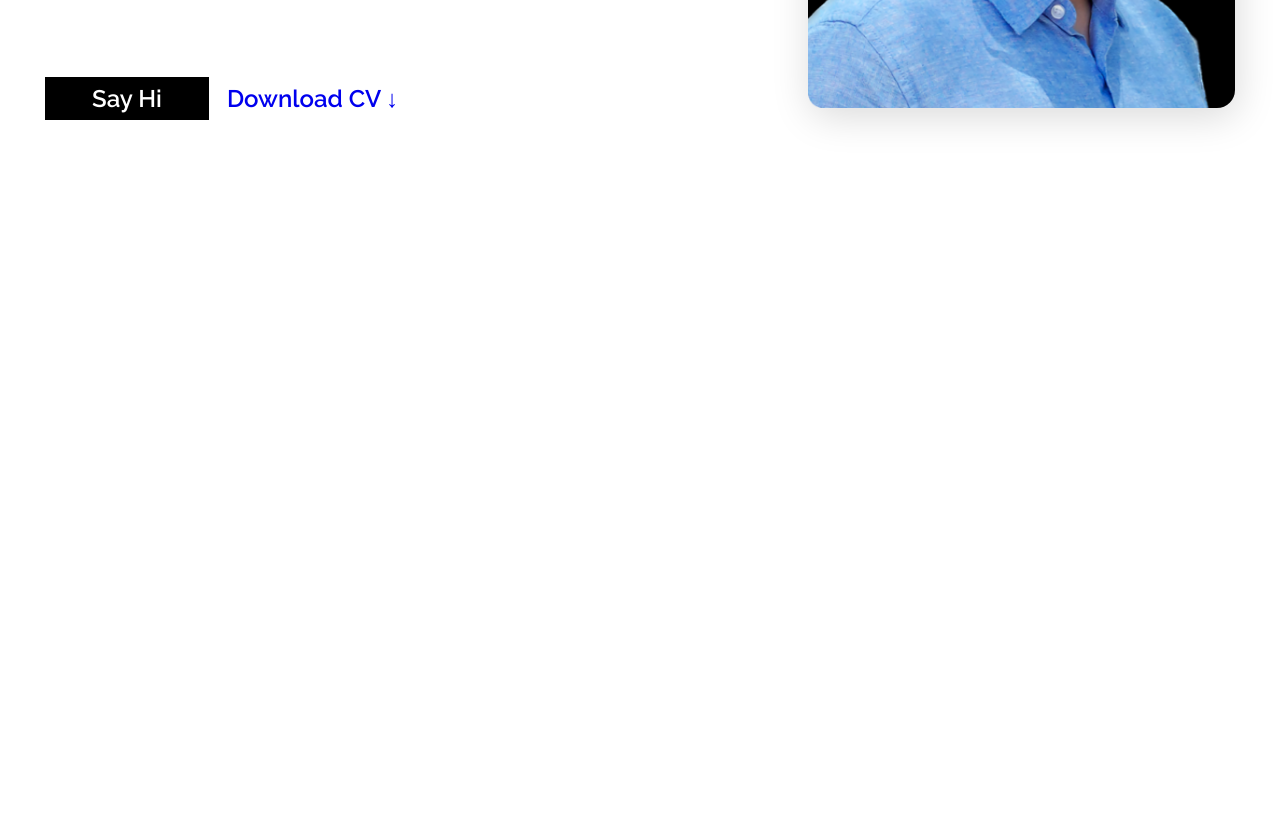
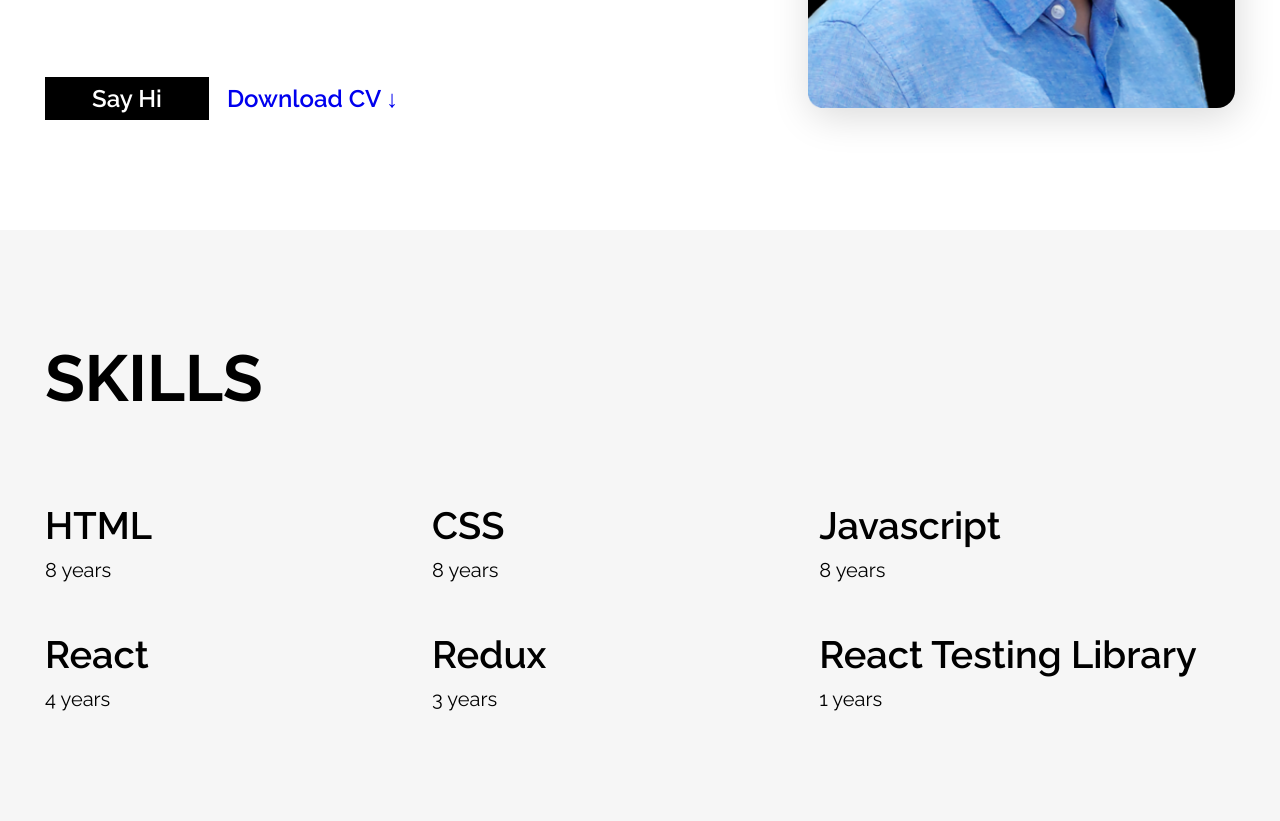
Before and after one commit to naglaamossleh2016/Advanced-Css-Project, a plain HTML site: page index.html in a window 1280 px wide. Shown: the part 591-1412 px from the top of the page. Before the commit the page ends 800 px from the top, so only its background shows below. Drawn offline with Linux system fonts and the light colour scheme.

Commit message:
skills section

```diff
--- a/index.html
+++ b/index.html
@@ -36,6 +36,7 @@
           <label for="toggle" class="toggle__label"></label>
         </div>
       </header>
+      <!-- Bio Section -->
       <section id="bio" class="bio section">
         <div class="bio__data">
           <h1 class="bio__heading">Hi There, I'm Afull Stack Developer</h1>
@@ -63,6 +64,36 @@
           />
         </div>
       </section>
+      <!-- Skills Section -->
+      <section id="skills" class="skills section section--with-bg">
+        <h2 class="h2-heading">SKILLS</h2>
+        <ul class="skills__list">
+          <li class="skills__item">
+            HTML
+            <p class="list__item-experience">8 years</p>
+          </li>
+          <li class="skills__item">
+            CSS
+            <p class="list__item-experience">8 years</p>
+          </li>
+          <li class="skills__item">
+            Javascript
+            <p class="list__item-experience">8 years</p>
+          </li>
+          <li class="skills__item">
+            React
+            <p class="list__item-experience">4 years</p>
+          </li>
+          <li class="skills__item">
+            Redux
+            <p class="list__item-experience">3 years</p>
+          </li>
+          <li class="skills__item">
+            React Testing Library
+            <p class="list__item-experience">1 years</p>
+          </li>
+        </ul>
+      </section>
     </div>
   </body>
 </html>
--- a/style.css
+++ b/style.css
@@ -76,6 +76,33 @@ body {
   background-color: var(--color-background);
   color: var(--color-text);
 }
+/* Global Style */
+.section {
+  display: grid;
+  grid-template-columns: repeat(2, auto);
+  align-items: start;
+  position: relative;
+}
+.section--with-bg {
+  padding: 11rem 0;
+}
+.section--with-bg::before {
+  content: "";
+  position: absolute;
+  height: 100%;
+  width: 100vw;
+  background-color: var(--color-grey);
+  z-index: -1;
+  justify-self: center;
+}
+
+.h2-heading {
+  font-size: var(--font-size-65);
+  font-weight: var(--font-weight-bold);
+  grid-column: 1/-1;
+  margin-bottom: 8.7rem;
+}
+
 .container {
   display: grid;
   row-gap: 11rem;
@@ -151,12 +178,7 @@ body {
   background-color: var(--color-green);
 }
 /* End toggle */
-.section {
-  display: grid;
-  grid-template-columns: repeat(2, auto);
 
-  align-items: start;
-}
 /* bio */
 .bio {
   grid-template-columns: repeat(2, 1fr);
@@ -242,3 +264,18 @@ body {
 .bio__pic {
   width: 42.7rem;
 }
+/* bio end */
+/* skills start */
+
+.skills__list {
+  display: grid;
+  grid-template-columns: repeat(3, 1fr);
+  row-gap: 5rem;
+  font-size: var(--font-size-38);
+  font-weight: var(--font-weight-semi-bold);
+}
+.list__item-experience {
+  font-size: var(--font-size-20);
+  font-weight: var(--font-weight-regular);
+  margin-top: 1rem;
+}
```
